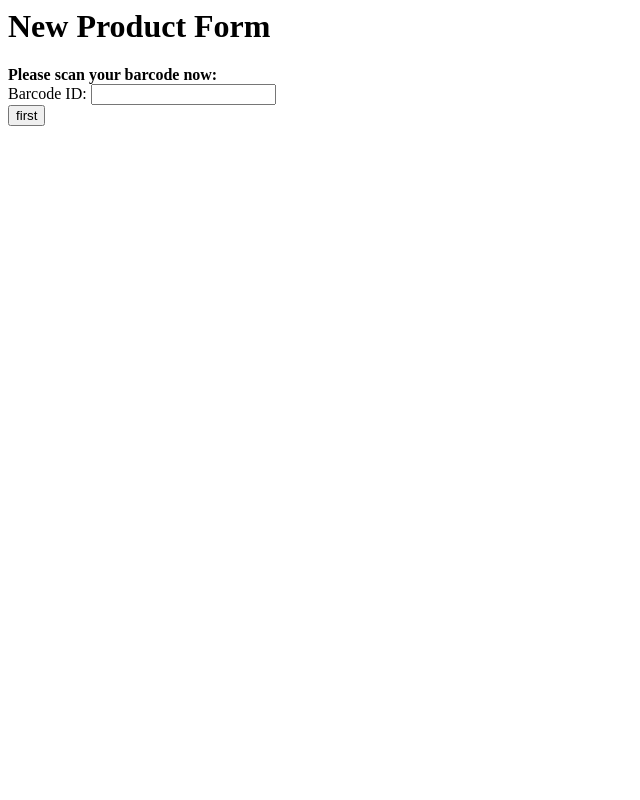
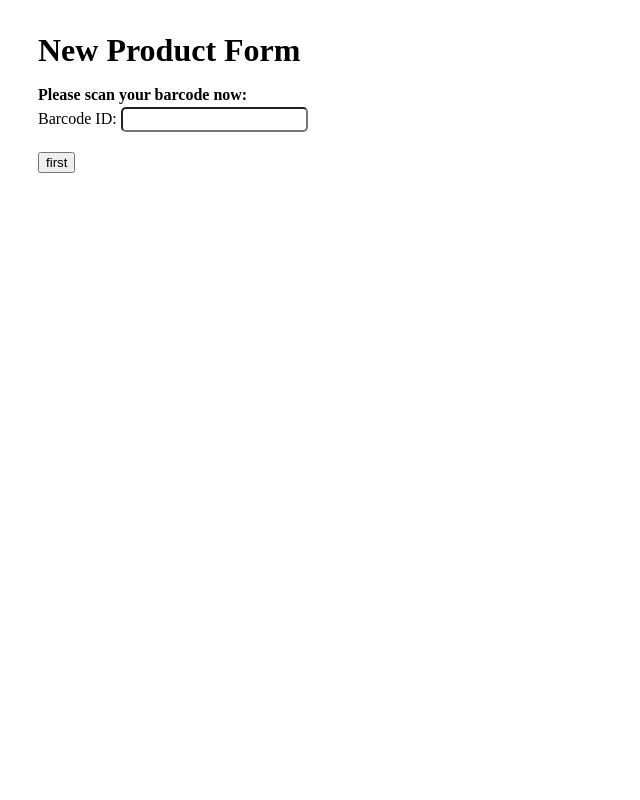
Before and after one commit to kmjungersen/OSF_Inventory_Management_System, a Django app: page /products/add_product_form/ in a window 1280 px wide. Shown: the whole page, without its empty margins (0-640 px from the left). Run offline with Django 3.2, Linux system fonts and the light colour scheme.

Commit message:
Added CSS style sheet for bootstrapping; then added link to stylesheet in existing files

```diff
--- /dev/null
+++ b/inventory_main/inventory/static/inventory/site.css
@@ -0,0 +1,46 @@
+    /* Body and structure
+-------------------------------------------------- */
+
+html, body {
+}
+
+body {
+    padding-top: 30px; /* body padding for fixed top nav */
+    position: relative; /* for bootstrap affix */
+    padding-left: 30px;
+    line-height: 150%;
+    vertical-align: top;
+}
+
+form {
+    vertical-align: top;
+    /*line-height: 200%;*/
+    margin-bottom: 40px;
+    margin-top: 20px;
+
+}
+
+input:not([type="submit"]) {
+    border-radius: 5px;
+    padding: 3px;
+    margin-bottom: 20px;
+}
+
+textarea {
+    border-radius: 5px;
+    padding: 3px;
+    margin-bottom: 20px;
+}
+
+/*input.ditto {*/
+    /*margin-bottom: 20px;*/
+/*}*/
+
+/*textarea.ditto {*/
+    /*margin-bottom: 20px;*/
+/*}*/
+
+/*input[type="submit"] {*/
+    /*padding-top: 100px;*/
+    /*padding-bottom: 10px;*/
+/*}*/
--- a/inventory_main/inventory/templates/inventory/add_product.html
+++ b/inventory_main/inventory/templates/inventory/add_product.html
@@ -1,3 +1,10 @@
+<head>
+    <title>Add Product Form</title>
+    {% load staticfiles %}
+    <link rel="stylesheet" type="text/css" href="{% static 'inventory/site.css' %}">
+</head>
+<body>
+
 <h1>New Product Form</h1>
 
 {% if error_message %}<p><strong>{{ error_message }}</strong></p>{% endif %}
--- a/inventory_main/inventory/templates/inventory/products.html
+++ b/inventory_main/inventory/templates/inventory/products.html
@@ -3,6 +3,8 @@
 <head lang="en">
     <meta charset="UTF-8">
     <title></title>
+    {% load staticfiles %}
+    <link rel="stylesheet" type="text/css" href="{% static 'inventory/site.css' %}">
 </head>
 <body>
 
```
Also changed, not shown: inventory_main/inventory/templates/inventory/add_item.html (+8 -0 lines).
